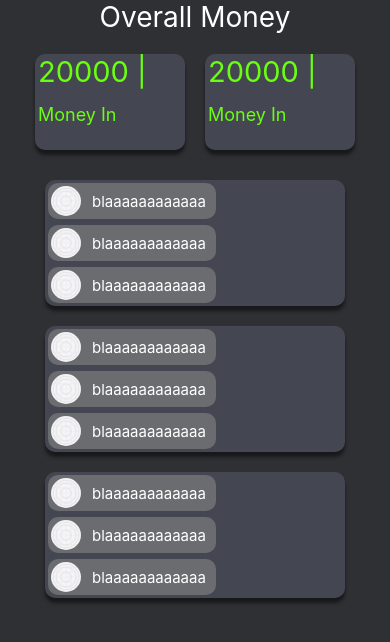
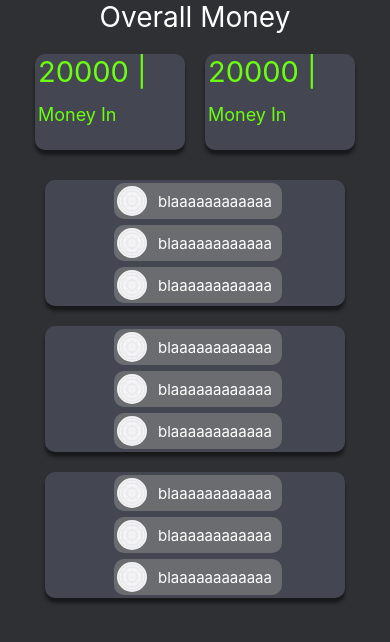
Before and after one commit to jamesthecooke/KeepTrackApp, a React Native app in the folder keeptrack/: screen /Home in a window 390 px wide. Shown: the top 642 px of the page. Built offline with nearby package versions, Linux system fonts and the light colour scheme.

Commit message:
small style change

```diff
--- a/keeptrack/components/InnerMoneyType.js
+++ b/keeptrack/components/InnerMoneyType.js
@@ -1,7 +1,7 @@
 import React from "react";
 import { StyleSheet, Text, View, Image } from "react-native";
 
-function InnerMoneyType(props) {
+function InnerMoneyType() {
   return (
     <View style={styles.container}>
       <View style={styles.catContainer}>
--- a/keeptrack/components/MoneyTypes.js
+++ b/keeptrack/components/MoneyTypes.js
@@ -20,7 +20,7 @@ const styles = StyleSheet.create({
   container: {
     backgroundColor: "#444751",
     width: 300,
-    alignItems: "flex-start",
+    alignItems: "center",
     borderRadius: 10,
     margin: 10,
     shadowColor: "#000", // shadow color
```
